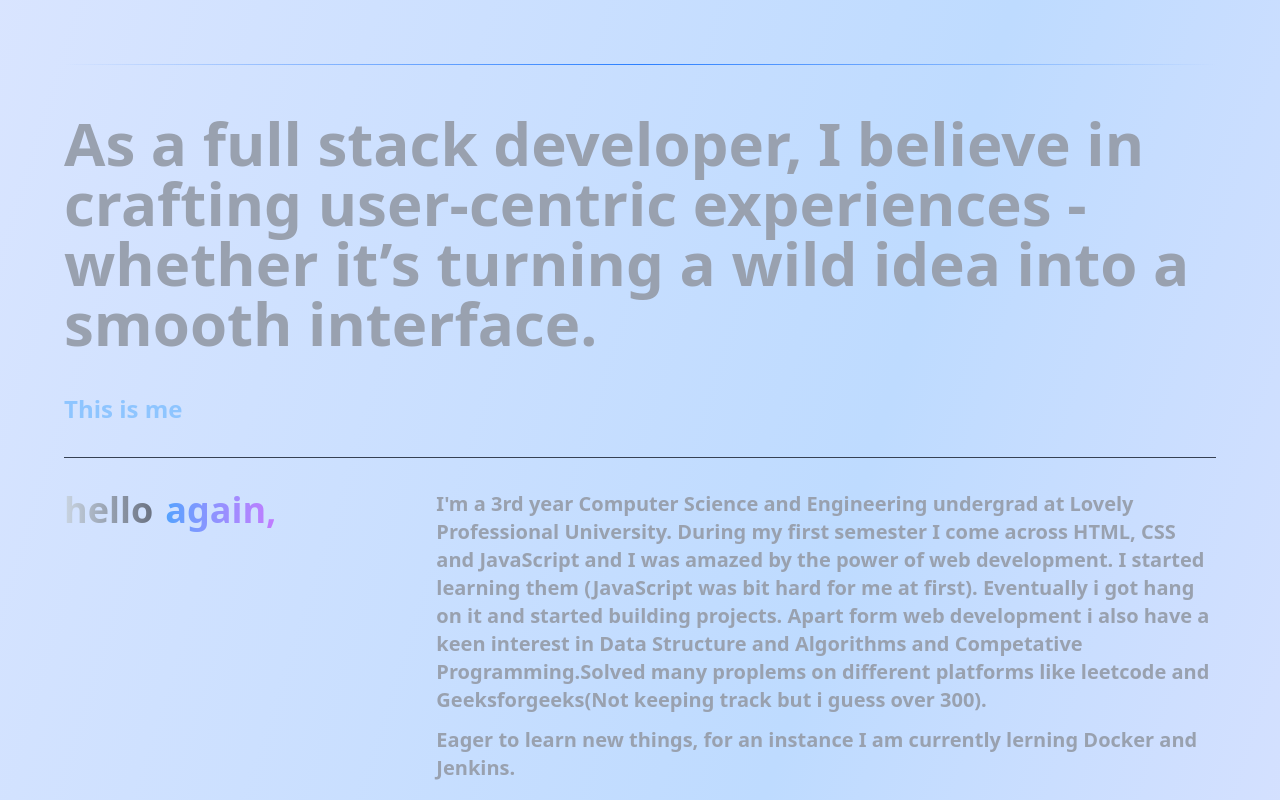
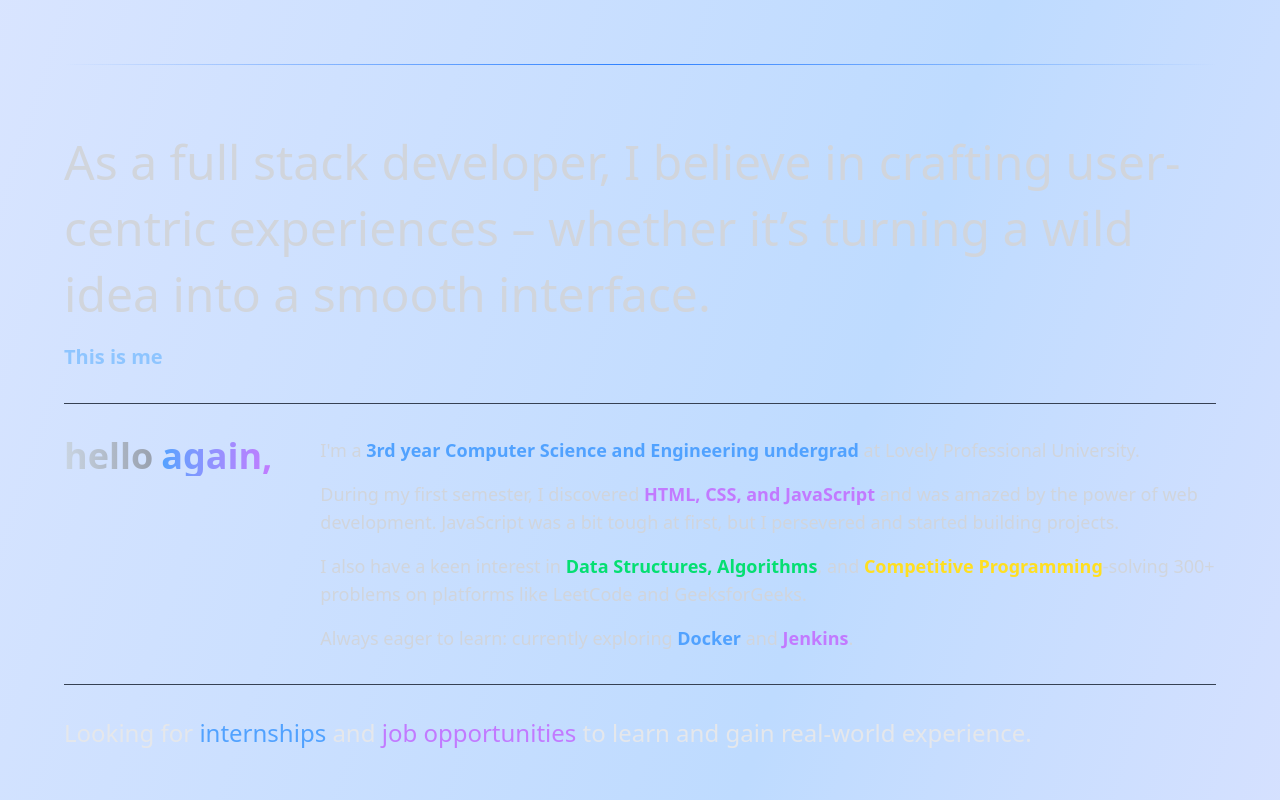
Before and after one commit to vedantlahane/portfolio, a React (Vite) app in the folder client/: page / in a window 1280 px wide. Shown: the part 840-1640 px from the top of the page. Built offline with nearby package versions, Linux system fonts and the light colour scheme.

Commit message:
Refactor AboutSection component for improved layout and animations

```diff
--- a/client/src/components/home/AboutSection.jsx
+++ b/client/src/components/home/AboutSection.jsx
@@ -10,40 +10,78 @@ const AboutSection = () => {
   }, []);
 
   return (
-    <section className="text-white py-12 -mx-8 sm:-mx-16">
-      <div className="max-w-7xl mx-auto px-8 sm:px-16">
-        {/* Vertically stacked content */}
-        <div className="mb-4 space-y-10 font-extrabold text-6xl text-gray-400">
-          <p>
-            As a full stack developer, I believe in crafting user-centric
-            experiences - whether it’s turning a wild idea into a smooth interface.
+    <section className="py-16 bg-transparent">
+      <div className=" mx-auto px-4 sm:px-8">
+        {/* Header */}
+        <motion.div
+          className="mb-8"
+          initial={{ opacity: 0, y: 30 }}
+          whileInView={{ opacity: 1, y: 0 }}
+          viewport={{ once: true }}
+          transition={{ duration: 0.7 }}
+        >
+          <p className=" text-3xl sm:text-4xl md:text-5xl text-gray-300 leading-snug mb-2">
+            As a full stack developer, I believe in crafting user-centric experiences – whether it’s turning a wild idea into a smooth interface.
           </p>
-          <h5 className="text-2xl text-blue-300">This is me</h5>
+          <h5 className="text-lg sm:text-xl text-blue-300 font-semibold mt-4">This is me</h5>
+        </motion.div>
+
+        <hr className="border-t border-gray-700 my-8" />
+
+        {/* Main Content */}
+        <div className="flex flex-col md:flex-row md:items-start md:gap-12 gap-8">
+          {/* Greeting */}
+          <motion.div
+            initial={{ opacity: 0, x: -40 }}
+            whileInView={{ opacity: 1, x: 0 }}
+            viewport={{ once: true }}
+            transition={{ duration: 0.7, delay: 0.2 }}
+            className="mb-4 md:mb-0"
+          >
+            <h1 className="flex items-center text-3xl sm:text-4xl font-bold space-x-2">
+              <span className="bg-gradient-to-r from-slate-300 to-gray-400 bg-clip-text text-transparent">hello</span>
+              <span className="bg-gradient-to-r from-blue-400 to-purple-400 bg-clip-text text-transparent">again,</span>
+            </h1>
+          </motion.div>
+
+          {/* Bio */}
+          <motion.div
+            initial={{ opacity: 0, x: 40 }}
+            whileInView={{ opacity: 1, x: 0 }}
+            viewport={{ once: true }}
+            transition={{ duration: 0.7, delay: 0.3 }}
+            className="space-y-4 text-xl sm:text-lg text-gray-300"
+          >
+            <p>
+              I'm a <span className="text-blue-400 font-semibold">3rd year Computer Science and Engineering undergrad</span> at Lovely Professional University.
+            </p>
+            <p>
+              During my first semester, I discovered <span className="text-purple-400 font-semibold">HTML, CSS, and JavaScript</span> and was amazed by the power of web development. JavaScript was a bit tough at first, but I persevered and started building projects.
+            </p>
+            <p>
+              I also have a keen interest in <span className="text-green-400 font-semibold">Data Structures, Algorithms</span>, and <span className="text-yellow-300 font-semibold">Competitive Programming</span>-solving 300+ problems on platforms like LeetCode and GeeksforGeeks.
+            </p>
+            <p>
+              Always eager to learn: currently exploring <span className="text-blue-400 font-semibold">Docker</span> and <span className="text-purple-400 font-semibold">Jenkins</span>.
+            </p>
+          </motion.div>
         </div>
+
         <hr className="border-t border-gray-700 my-8" />
-        {/* Horizontally aligned last two divs */}
-        <div className="flex gap-40 justify-between">
-          <div>
-          <h1 className="flex text-4xl space-y-3 space-x-3 font-bold">
-                  <span className="bg-linear-to-r from-slate-300 to-gray-500 bg-clip-text text-transparent">hello</span>
-                  <span className="bg-gradient-to-r from-blue-400 to-purple-400 bg-clip-text text-transparent">again,</span>
-                </h1>
-          </div>
-          <div className="space-y-3 mb-8 text-xl text-ellipsis font-bold text-gray-400">
-            <motion.p>
-             I'm a 3rd year Computer Science and Engineering undergrad at Lovely Professional University. During my first semester I come across HTML, CSS and JavaScript and I was amazed by the power of web development. I started learning them (JavaScript was bit hard for me at first). Eventually i got hang on it and started building projects. Apart form web development i also have a keen interest in Data Structure and Algorithms and Competative Programming.Solved many proplems on different platforms like leetcode and Geeksforgeeks(Not keeping track but i guess over 300).
-            </motion.p>
-            <p>Eager to learn new things, for an instance I am currently lerning Docker and Jenkins. </p>
-          </div>
-        </div>
-        <hr className="border-t border-gray-700 my-8" />
-        <div>
-        <p className="space-x-12 text-3xl text-gray-300 font-semibold">
-            Looking for internships and job opportunities to learn and gain real-world experience.
+
+        {/* Call to Action */}
+        <motion.div
+          className="mt-6"
+          initial={{ opacity: 0, y: 30 }}
+          whileInView={{ opacity: 1, y: 0 }}
+          viewport={{ once: true }}
+          transition={{ duration: 0.8, delay: 0.4 }}
+        >
+          <p className="text-xl sm:text-2xl text-gray-200 ">
+            Looking for <span className="text-blue-400">internships</span> and <span className="text-purple-400">job opportunities</span> to learn and gain real-world experience.
           </p>
-        </div>
+        </motion.div>
       </div>
-      {/* Separator */}
       <GradientSeparator data-aos="fade-up" />
     </section>
   );
```
